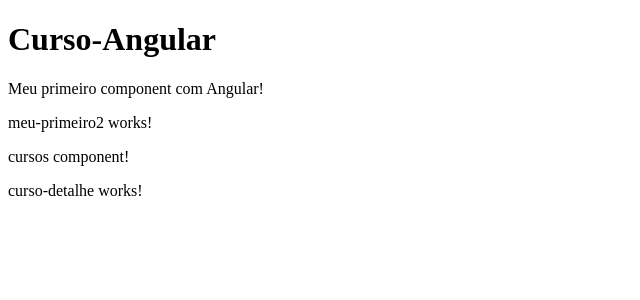
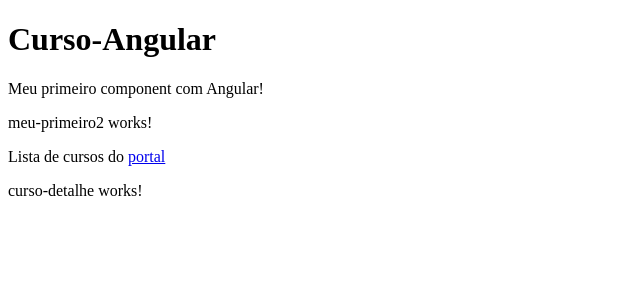
Before and after one commit to Gabriel-Andrade36/Curso-Angular, an Angular app in the folder Curso-Angular/: page / in a window 1280 px wide. Shown: the top 300 px of the page, without its empty margins (0-640 px from the left). Built offline with nearby package versions, Linux system fonts and the light colour scheme.

Commit message:
update(cursos component) added logic into cursos.component.html

```diff
--- a/Curso-Angular/src/app/cursos/cursos.component.html
+++ b/Curso-Angular/src/app/cursos/cursos.component.html
@@ -1,2 +1,2 @@
-<p>cursos component!</p>
+<p>Lista de cursos do <a href={{nomePortal}}>portal</a></p>
 <app-curso-detalhe></app-curso-detalhe>
--- a/Curso-Angular/src/app/cursos/cursos.component.ts
+++ b/Curso-Angular/src/app/cursos/cursos.component.ts
@@ -3,13 +3,13 @@
 @Component({
   selector: 'app-cursos',
   templateUrl: './cursos.component.html',
-  styleUrls: ['./cursos.component.css']
+  styleUrls: ['./cursos.component.css'],
 })
 export class CursosComponent implements OnInit {
-
-  constructor() { }
-
-  ngOnInit(): void {
+  nomePortal: string;
+  constructor() {
+    this.nomePortal = 'http://loiane.training';
   }
 
+  ngOnInit(): void {}
 }
```
